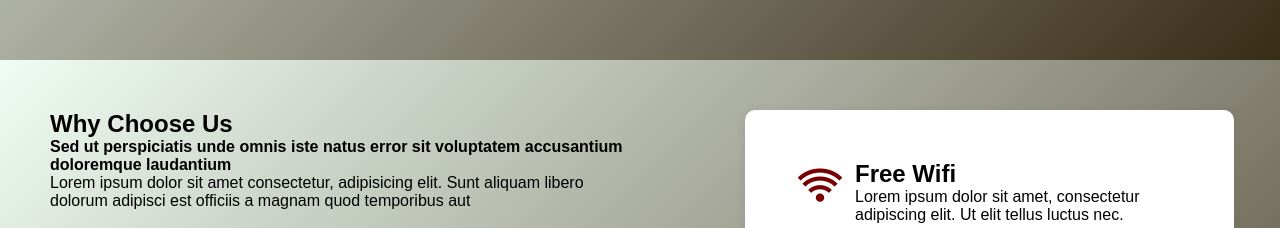
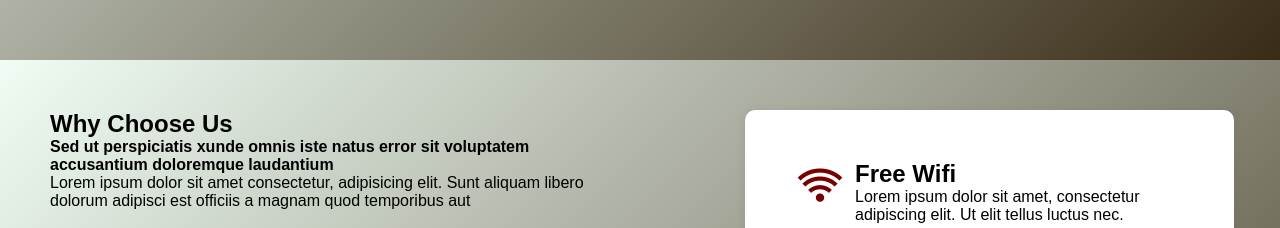
Before and after one commit to havvicheka/Project---Webdesign---Vicheka-Hav, a plain HTML site: page index.html in a window 1280 px wide. Shown: the part 1460-1688 px from the top of the page. Drawn offline with nearby package versions, Linux system fonts and the light colour scheme.

Commit message:
add -code

```diff
--- a/index.html
+++ b/index.html
@@ -78,7 +78,7 @@
     <section class="reason">
         <div class="discrap">
             <h1>Why Choose Us</h1>
-            <h4>Sed ut perspiciatis unde omnis iste natus error sit voluptatem accusantium doloremque laudantium</h4>
+            <h4>Sed ut perspiciatis xunde omnis iste natus error sit voluptatem accusantium doloremque laudantium</h4>
             <p>Lorem ipsum dolor sit amet consectetur, adipisicing elit. Sunt aliquam libero dolorum adipisci est
                 officiis a magnam quod temporibus aut </p>
             <div class="home-image">
```
Also changed, not shown: 1 other file.
